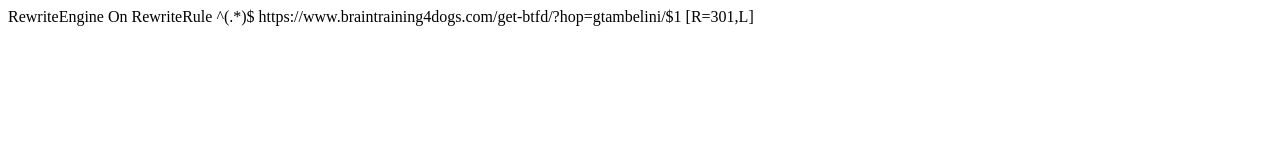
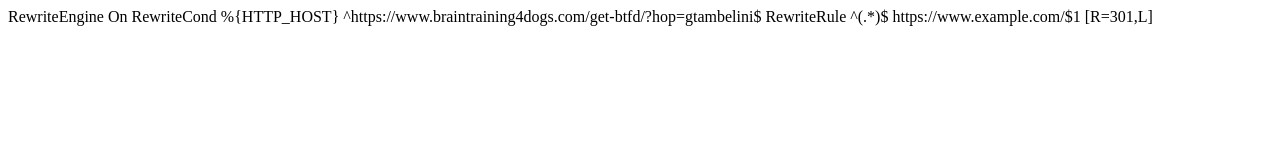
Before and after one commit to imyashrajpatel/dog-affiliate-redirect, a plain HTML site: page index.html in a window 1280 px wide. Drawn offline with Linux system fonts and the light colour scheme.

Commit message:
Update index.html

```diff
--- a/index.html
+++ b/index.html
@@ -1,4 +1,5 @@
 <IfModule mod_rewrite.c>
   RewriteEngine On
-  RewriteRule ^(.*)$ https://www.braintraining4dogs.com/get-btfd/?hop=gtambelini/$1 [R=301,L]
+  RewriteCond %{HTTP_HOST} ^https://www.braintraining4dogs.com/get-btfd/?hop=gtambelini$
+  RewriteRule ^(.*)$ https://www.example.com/$1 [R=301,L]
 </IfModule>
```
